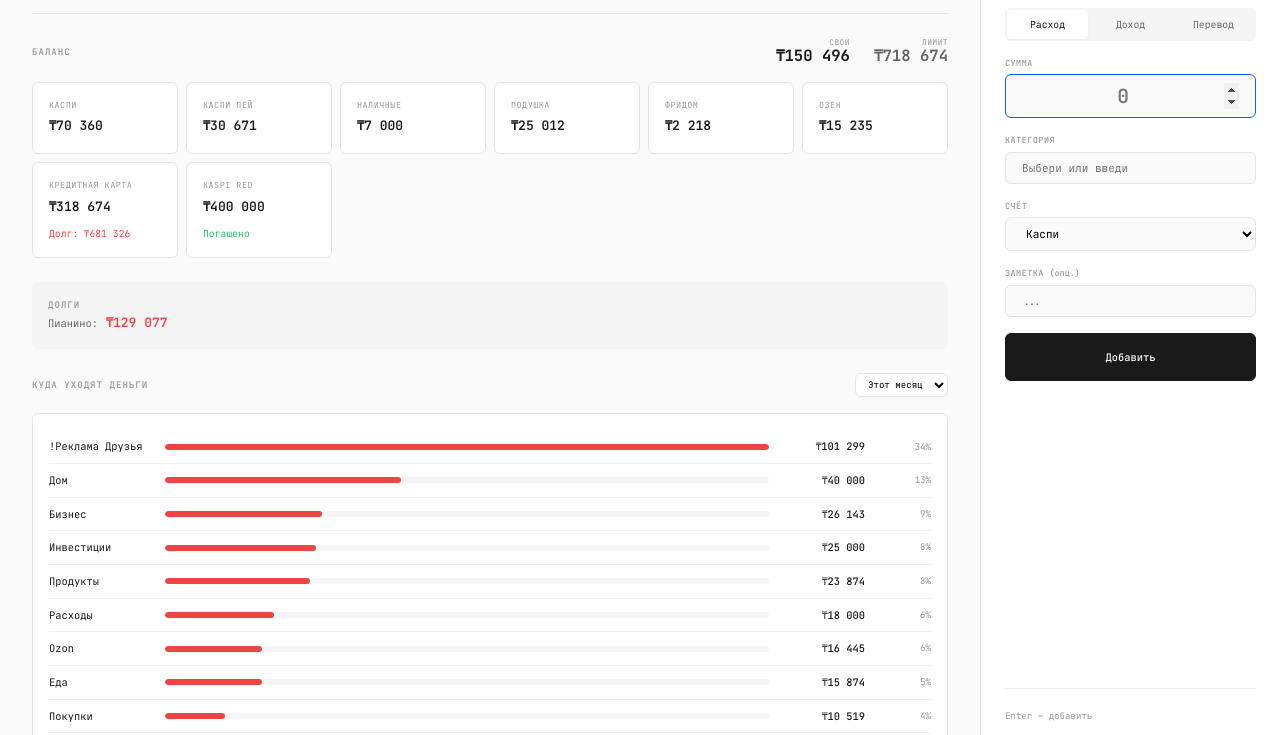
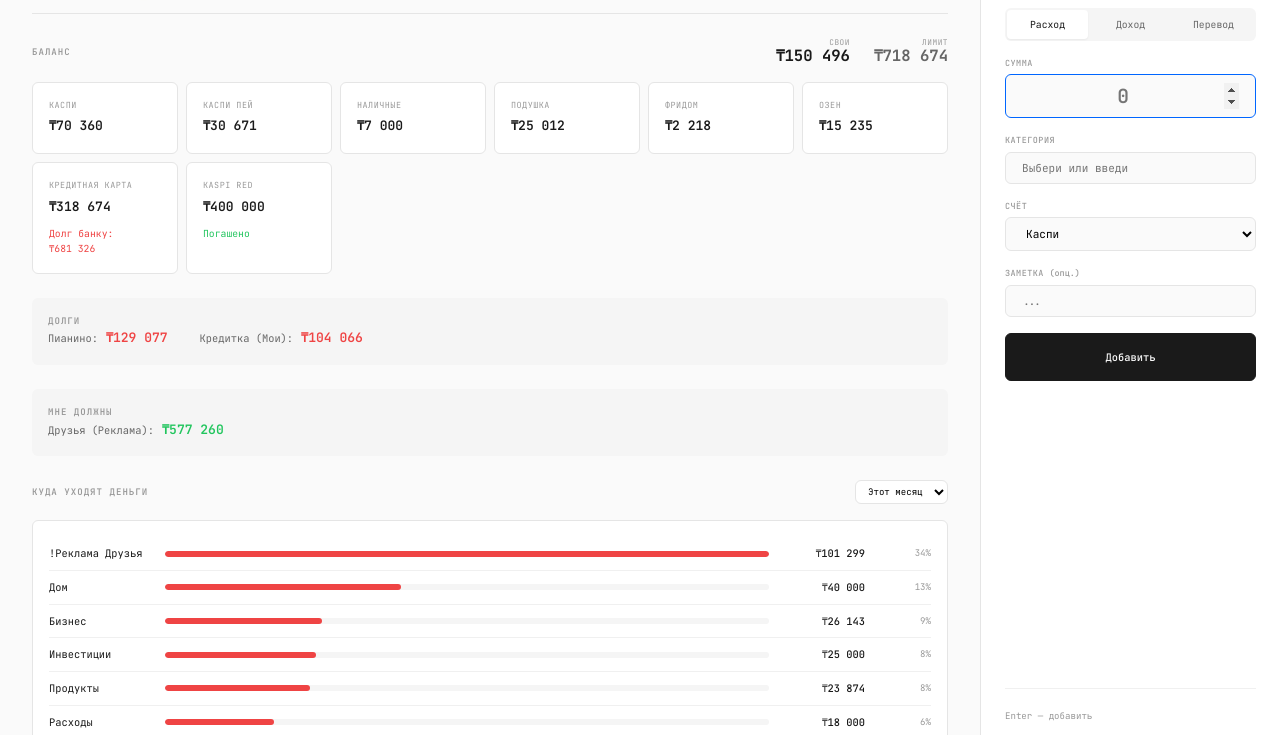
Before and after one commit to Sherzattv/ghost-budget, a website: page public/index.html in a window 1280 px wide. Shown: the part 50-785 px from the top of the page. Drawn offline with Linux system fonts and the light colour scheme.

Commit message:
UI: Разделение блоков долгов и активов, исправление отображения

```diff
--- a/public/app.js
+++ b/public/app.js
@@ -105,19 +105,44 @@ function getAccountById(id) {
 }
 
 // ─── Render Functions ───
+// Helper to split Credit Card debt
+function calculateCreditBreakdown(account) {
+  if (!account.limit) return null;
+  const debt = account.limit - account.balance;
+  if (debt <= 0) return { total: 0, my: 0, friends: 0 };
+
+  if (account.id === 'credit') {
+    const friendsExpenses = data.transactions
+      .filter(t => t.accountId === account.id && t.type === 'expense' && t.category === '!Реклама Друзья')
+      .reduce((sum, t) => sum + t.amount, 0);
+
+    const friendsReturns = data.transactions
+      .filter(t => t.accountId === account.id && t.type === 'income' && t.category === 'Возврат Друзья')
+      .reduce((sum, t) => sum + t.amount, 0);
+
+    const friendsDebt = friendsExpenses - friendsReturns;
+    return {
+      total: debt,
+      my: debt - friendsDebt,
+      friends: friendsDebt
+    };
+  }
+  return { total: debt, my: debt, friends: 0 };
+}
+
 function renderAccounts() {
   const grid = $('#accounts-grid');
-  const assets = data.accounts.filter(a => a.type !== 'debt');
+  const assets = data.accounts.filter(a => a.type !== 'debt' && !a.isHidden);
 
   grid.innerHTML = assets.map(account => {
     let subline = '';
     let mainClass = account.balance >= 0 ? 'positive' : 'negative';
 
-    // Credit Limit Logic
     if (account.limit) {
-      const debt = account.limit - account.balance;
-      if (debt > 0) {
-        subline = `<div style="font-size: 0.75rem; color: var(--expense); margin-top: 4px;">Долг: ${formatMoney(debt)}</div>`;
+      const breakdown = calculateCreditBreakdown(account);
+      if (breakdown && breakdown.total > 0) {
+        // Simple display: just the debt to bank
+        subline = `<div style="font-size: 0.75rem; color: var(--expense); margin-top: 4px;">Долг банку: ${formatMoney(breakdown.total)}</div>`;
       } else {
         subline = `<div style="font-size: 0.75rem; color: var(--income); margin-top: 4px;">Погашено</div>`;
       }
@@ -133,7 +158,6 @@ function renderAccounts() {
     </div>
   `}).join('');
 
-  // Calculate and display total balance
   // Calculate and display balances
   const ownBalance = assets.filter(a => !a.limit).reduce((sum, a) => sum + a.balance, 0);
   const creditBalance = assets.filter(a => a.limit).reduce((sum, a) => sum + a.balance, 0);
@@ -143,22 +167,57 @@ function renderAccounts() {
 }
 
 function renderDebts() {
-  const row = $('#debts-row');
-  // Hide debts with 0 balance (paid off)
-  const debts = data.accounts.filter(a => a.type === 'debt' && Math.abs(a.balance) > 0);
+  const debtsSection = $('#debts-section');
+  const owedSection = $('#owed-section');
+  const debtsRow = $('#debts-row');
+  const owedRow = $('#owed-row');
 
-  if (debts.length === 0) {
-    $('#debts-section').style.display = 'none';
-    return;
-  }
-
-  $('#debts-section').style.display = 'block';
-  row.innerHTML = debts.map(debt => `
+  // 1. Regular Debts (My liabilities)
+  const myDebts = data.accounts.filter(a => a.type === 'debt' && Math.abs(a.balance) > 0);
+  let myDebtsHtml = myDebts.map(debt => `
     <div class="debt-item">
       <span class="debt-name">${debt.name}:</span>
       <span class="debt-amount">${formatMoney(Math.abs(debt.balance))}</span>
     </div>
   `).join('');
+
+  // 2. Add Credit Card (My Portion)
+  const creditAccount = data.accounts.find(a => a.id === 'credit');
+  let friendsDebtVal = 0;
+
+  if (creditAccount) {
+    const breakdown = calculateCreditBreakdown(creditAccount);
+    if (breakdown && breakdown.my > 50) {
+      myDebtsHtml += `
+            <div class="debt-item">
+              <span class="debt-name">Кредитка (Мои):</span>
+              <span class="debt-amount">${formatMoney(breakdown.my)}</span>
+            </div>
+          `;
+    }
+    if (breakdown) friendsDebtVal = breakdown.friends;
+  }
+
+  // 3. Render My Debts Section
+  if (!myDebtsHtml) {
+    debtsSection.style.display = 'none';
+  } else {
+    debtsSection.style.display = 'block';
+    debtsRow.innerHTML = myDebtsHtml;
+  }
+
+  // 4. Render Owed TO Me Section
+  if (friendsDebtVal > 50) {
+    owedSection.style.display = 'block';
+    owedRow.innerHTML = `
+        <div class="debt-item">
+            <span class="debt-name">Друзья (Реклама):</span>
+            <span class="debt-amount" style="color: var(--income);">${formatMoney(friendsDebtVal)}</span>
+        </div>
+      `;
+  } else {
+    owedSection.style.display = 'none';
+  }
 }
 
 function renderAnalytics() {
--- a/public/data/budget.json
+++ b/public/data/budget.json
@@ -550,6 +550,7 @@
         "expense": [
             "Такси",
             "Продукты",
+            "Еда",
             "Бизнес",
             "Передвижения",
             "Комиссия",
@@ -558,21 +559,15 @@
             "Дом",
             "Инвестиции",
             "Благословение",
-            "-- Фридом",
-            "!Ред",
-            "Еда",
             "Интернет",
-            "!Флоко",
             "Расходы"
         ],
         "income": [
-            "Сдача",
             "Сип",
             "Таргет",
-            "Зарплата",
-            "Бизнес",
-            "Сдача с Адон",
-            "Сдача с janapost"
+            "GeCraft",
+            "Фриланс",
+            "Корректировка"
         ]
     },
     "lastUpdated": 1768036540648
--- a/public/index.html
+++ b/public/index.html
@@ -58,10 +58,19 @@
       </section>
 
       <!-- Debts Section -->
-      <section class="section section-debts" id="debts-section">
+      <!-- Debts Section (Liabilities) -->
+      <section class="section section-debts" id="debts-section" style="display: none;">
         <h2 class="section-title">Долги</h2>
         <div class="debts-row" id="debts-row">
           <!-- Debts will be rendered here -->
+        </div>
+      </section>
+
+      <!-- Owed Section (Assets) -->
+      <section class="section section-debts" id="owed-section" style="display: none;">
+        <h2 class="section-title">Мне должны</h2>
+        <div class="debts-row" id="owed-row">
+          <!-- Owed debts will be rendered here -->
         </div>
       </section>
 
```
